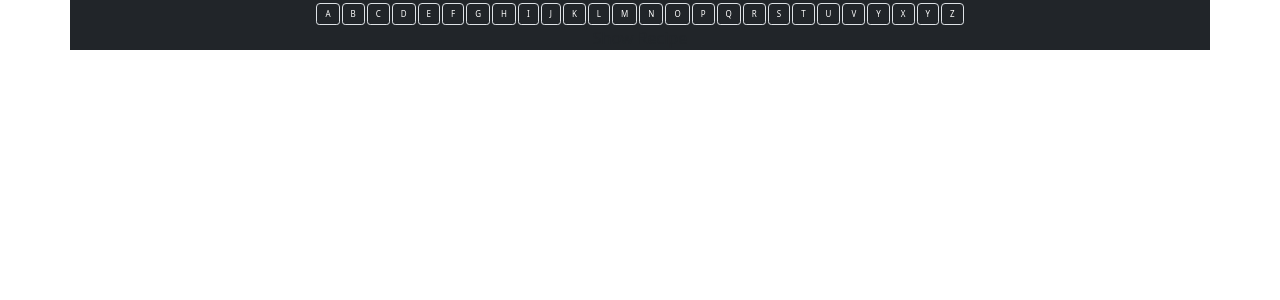
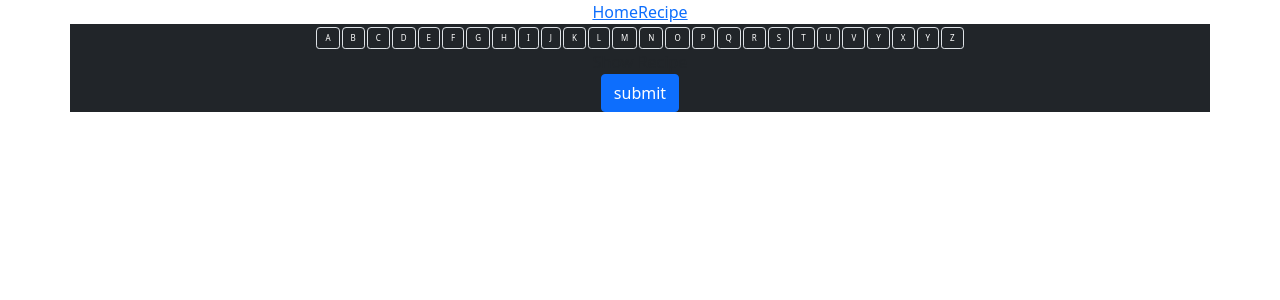
Before and after one commit to fryfritter/CocktailRecipe, a React (Create React App) app: page /home in a window 1280 px wide. Shown: the top 300 px of the page. Built offline with nearby package versions, Linux system fonts and the light colour scheme.

Commit message:
for sabrina to check for cocktail summary button

```diff
--- a/package.json
+++ b/package.json
@@ -12,6 +12,7 @@
     "react-bootstrap": "^1.6.1",
     "react-dom": "^17.0.2",
     "react-loader-spinner": "^4.0.0",
+    "react-router-dom": "^5.2.0",
     "react-scripts": "4.0.3",
     "web-vitals": "^1.0.1"
   },
--- a/src/App.js
+++ b/src/App.js
@@ -1,10 +1,22 @@
+import { BrowserRouter, NavLink, Route, Switch } from "react-router-dom";
 import "./App.css";
+import AppMainWithRouter from "./components/AppMain";
 import AppMain from "./components/AppMain";
+import RecipesDetails from "./components/RecipeDetails";
 
 function App() {
   return (
     <div className="App">
-      <AppMain />
+      <BrowserRouter>
+        <header>
+          <NavLink to="/home">Home</NavLink>
+          <NavLink to="/Recipe/abc">Recipe</NavLink>
+          <Switch>
+            <Route exact path="/home" component={AppMainWithRouter} />
+            <Route exact path="/Recipe/:drinkId" component={RecipesDetails} />
+          </Switch>
+        </header>
+      </BrowserRouter>
     </div>
   );
 }
--- a/src/components/AppMain.js
+++ b/src/components/AppMain.js
@@ -5,8 +5,18 @@ import "./AppMain.css";
 import "bootstrap/dist/css/bootstrap.min.css";
 import { container, Button, ButtonGroup } from "react-bootstrap";
 import CocktailSummary from "./CocktailSummary";
+import {
+  BrowserRouter,
+  NavLink,
+  Route,
+  Switch,
+  withRouter,
+} from "react-router-dom";
+import RecipesDetails from "./RecipeDetails";
+import { propTypes } from "react-bootstrap/esm/Image";
 
-const AppMain = () => {
+const AppMain = (props) => {
+  console.log(props.location);
   // const [paramValue, setParamVaue] = useState("a");
   const [recipes, setRecipes] = useState([]);
   const [isLoading, setIsLoading] = useState(false);
@@ -23,42 +33,18 @@ const AppMain = () => {
           f: firstLetterToSearch,
         },
       })
-      .then(
-        (response) => {
-          console.log("gotten response");
+      .then((response) => {
+        console.log("gotten response");
 
-          // console.log(response.data.drinks);
-          setIsLoading(false);
-          setRecipes(response.data.drinks);
-          // console.log(recipes);
-        }
-
-        // console.log("get data");
-        // axiosInstance
-        //   .get("/search.php", {
-        //     params: {
-        //       f: paramValue,
-        //     },
-        //   })
-        //   .then((response) => {
-        //     console.log("gotten response");
-
-        //     // console.log(response.data.drinks);
-        //     setIsLoading(false);
-        //     // setRecipes(response.data.drinks);
-        //     // console.log(recipes);
-        //   }
-      );
+        setIsLoading(false);
+        setRecipes(response.data.drinks);
+      });
   };
 
   const searchRecipes = (firstLetterToSearch) => {
     setIsLoading(true);
     getData(firstLetterToSearch);
   };
-
-  // const handlePostIdChange = (e) => {
-  //   setPostId(e.target.value);
-  // };
 
   const printButtonAtoZ = () => {
     // let currentCharCode = 65;
@@ -84,22 +70,24 @@ const AppMain = () => {
         <ButtonGroup>{printButtonAtoZ()}</ButtonGroup>
       </div>
       Show Recipe <br />
-      {/* <Button onClick={searchRecipes}> submit</Button> */}
+      <Button onClick={() => console.log("clicking the summary")}>
+        {" "}
+        submit
+      </Button>
       {isLoading && <Loader />}
       <div class="cocktail-list">
         {!isLoading &&
           recipes.map((recipe) => (
             <CocktailSummary
+              onClick={() => console.log("clicking the summary")}
               imageUrl={recipe.strDrinkThumb}
               cocktailName={recipe.strDrink}
             ></CocktailSummary>
           ))}
       </div>
-      {/* {comments.length === 0
-        ? `No comments available for postid: ${postId}`
-        : ""} */}
     </div>
   );
 };
+const AppMainWithRouter = withRouter(AppMain);
 
-export default AppMain;
+export default AppMainWithRouter;
--- a/src/components/CocktailSummary.js
+++ b/src/components/CocktailSummary.js
@@ -1,7 +1,7 @@
 import React from "react";
 import "./CocktailSummary.css";
 import "bootstrap/dist/css/bootstrap.min.css";
-import { Container, Image } from "react-bootstrap";
+import { Image } from "react-bootstrap";
 const CocktailSummary = ({ imageUrl, cocktailName }) => {
   console.log(imageUrl);
 
@@ -9,7 +9,7 @@ const CocktailSummary = ({ imageUrl, cocktailName }) => {
     <div border="primary" class="summary_container">
       <row>
         <column>
-          <Image class="thumbnail_size rounded" src={imageUrl} />
+          <Image class="thumbnail_size  " src={imageUrl} />
         </column>
         <column class="summary_cocktail-name"> {cocktailName}</column>
       </row>
--- /dev/null
+++ b/src/components/RecipeDetails.js
@@ -0,0 +1,33 @@
+import React, { useState } from "react";
+import axiosInstance from "../utils/axios";
+import { Loader } from "react-loader-spinner";
+
+const RecipesDetails = ({ drinkId }) => {
+  const [cocktailRecipe, setCocktailRecipe] = useState([]);
+  const [isLoading, setIsLoading] = useState(true);
+
+  console.log("i am in recipe details " + drinkId);
+
+  axiosInstance
+    .get("/lookup.php", {
+      params: {
+        i: drinkId,
+      },
+    })
+    .then((response) => {
+      console.log("gotten response");
+      console.log(response.drinks);
+      setIsLoading(false);
+      setCocktailRecipe(response.drinks);
+      console.log(cocktailRecipe);
+    });
+
+  return (
+    <div>
+      {isLoading && <Loader />}
+      {!isLoading && console.log(cocktailRecipe[0])}
+    </div>
+  );
+};
+
+export default RecipesDetails;
```
Also changed, not shown: 2 other files (tests, documents, lock files or other folders).
